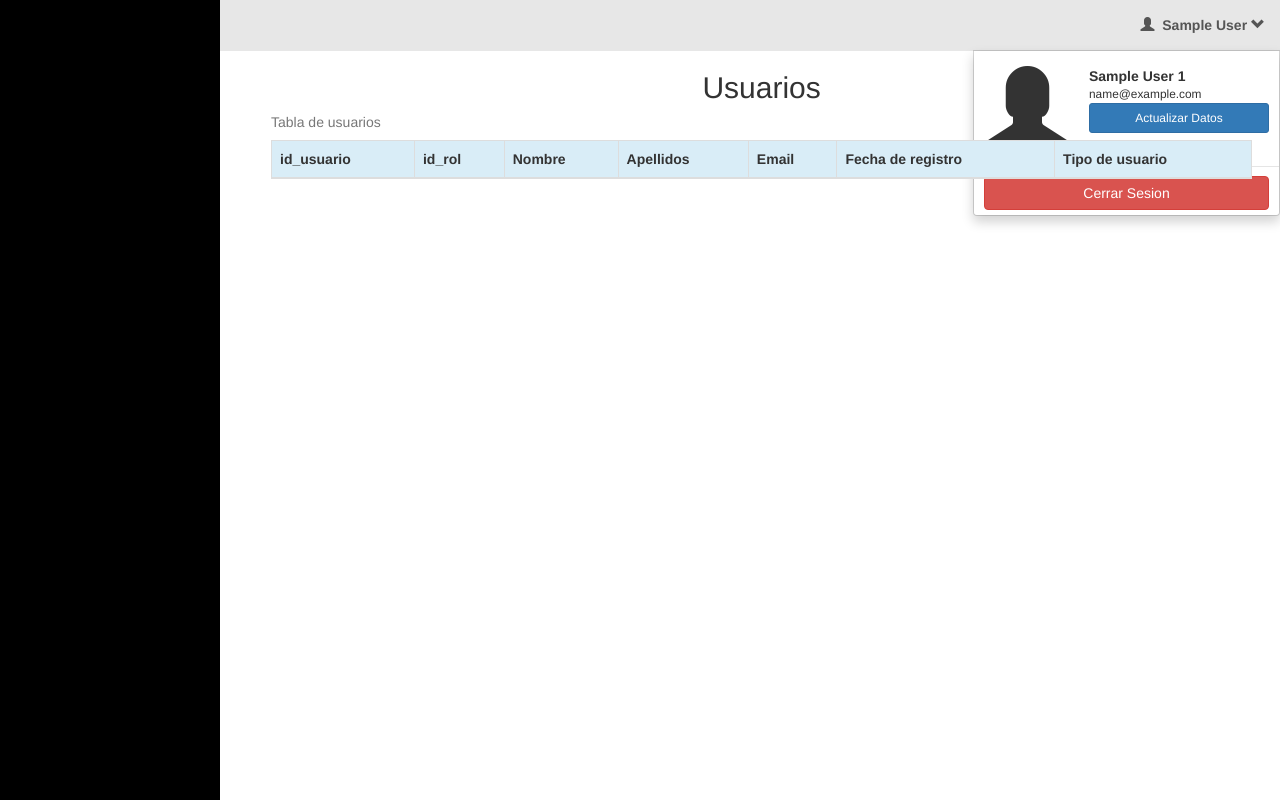
After one commit to luism3090/PhpCodeigniterPractica, a CodeIgniter app: page /PhpCodeigniterPractica/index.php/usuarios/index in a window 1280 px wide, after a click that opens the changed part. The commit adds this page. Run offline with CodeIgniter, Linux system fonts and the light colour scheme; the visitor is signed in with stand-in values (Sample User, id 1); lists and menus that the app fills with data are empty; some libraries are stand-ins or nearby versions.

Commit message:
pinta tabla usuarios

```diff
--- /dev/null
+++ b/application/controllers/Usuarios.php
@@ -0,0 +1,38 @@
+<?php
+defined('BASEPATH') OR exit('No direct script access allowed');
+
+class Usuarios extends CI_Controller
+{
+
+	public function __construct()
+	{
+		parent::__construct();
+
+		if($this->session->userdata('login')==null)
+		{
+			redirect('/Login');
+		}
+
+	}
+	public function index()
+	{
+		$this->load->view('Usuarios/usuarios');
+
+	}
+
+	public function cargarUsuarios()
+	{
+		$this->load->model('Usuarios/users');
+
+		$datosUsuarios = $this->users->obtenerUsuarios();
+
+		//$datos["usuarios"] = $datosUsuarios;
+
+		echo json_encode($datosUsuarios);
+
+	}
+
+
+}
+
+?>
--- /dev/null
+++ b/application/views/Usuarios/usuarios.php
@@ -0,0 +1,121 @@
+<!DOCTYPE html>
+<html lang="en">
+<head>
+	<meta charset="UTF-8">
+	<title>Usuarios</title>
+	<link rel="stylesheet" type="text/css" href="<?php echo base_url();?>public/css/bootstrap.min.css">
+	<link rel="stylesheet" type="text/css" href="<?php echo base_url();?>public/css/estiloHomeMenu.css">
+	<link rel="stylesheet" type="text/css" href="<?php echo base_url();?>public/css/estiloBarraSuperior.css">
+</head>
+<body >
+
+	<div id="contenedor-principal">
+
+					<div class="navbar navbar-default navbar-fixed-top" role="navigation">
+
+									    <div class="container-fluid">
+
+									        <div class="navbar-header">
+
+									        </div>
+
+									        <div class="collapse navbar-collapse">
+
+									            <ul class="nav navbar-nav navbar-right">
+									                <li class="dropdown">
+									                    <a href="#" class="dropdown-toggle" data-toggle="dropdown">
+									                        <span class="glyphicon glyphicon-user"></span>
+									                        <strong><?php echo $this->session->userdata('nombre'); ?></strong>
+									                        <span class="glyphicon glyphicon-chevron-down"></span>
+									                    </a>
+									                    <ul class="dropdown-menu">
+									                        <li>
+									                            <div class="navbar-login">
+									                                <div class="row">
+									                                    <div class="col-lg-4">
+									                                        <p class="text-center">
+									                                            <span class="glyphicon glyphicon-user icon-size"></span>
+									                                        </p>
+									                                    </div>
+									                                    <div class="col-lg-8">
+									                                        <p class="text-left"><strong><?php echo $this->session->userdata('nombre')." ".$this->session->userdata('apellidos') ?></strong></p>
+									                                        <p class="text-left small"><?php echo $this->session->userdata('email')?></p>
+									                                        <p class="text-left">
+									                                            <a href="#" class="btn btn-primary btn-block btn-sm">Actualizar Datos</a>
+									                                        </p>
+									                                    </div>
+									                                </div>
+									                            </div>
+									                        </li>
+									                        <li class="divider"></li>
+									                        <li>
+									                            <div class="navbar-login navbar-login-session">
+									                                <div class="row">
+									                                    <div class="col-lg-12">
+									                                        <p>
+									                                            <a href="#" class="btn btn-danger btn-block" id="btnCerrarSesion">Cerrar Sesion</a>
+									                                        </p>
+									                                    </div>
+									                                </div>
+									                            </div>
+									                        </li>
+									                    </ul>
+									                </li>
+									            </ul>
+									        </div>
+
+									    </div>
+					</div>
+
+					<div class="sidebar left" style="">
+
+						  <ul class="list-sidebar bg-defoult" >
+
+						  </ul>
+					</div>
+
+					<div class="container" style="margin-left:20%;width:79%;" >
+						<div class="row">
+							<div class="col-xs-12">
+								<h2 style="text-align: center;">Usuarios</h2>
+							</div>
+						</div>
+
+						<div class="row">
+							<div class="col-xs-12">
+
+								<div class="table-responsive">
+										<table class="table table-bordered table-hover" id="tblUsuarios">
+												<caption>Tabla de usuarios</caption>
+												<thead>
+									                    <tr class="info">
+									                      <th>id_usuario</th>
+									                      <th>id_rol</th>
+									                      <th>Nombre</th>
+									                      <th>Apellidos</th>
+									                      <th>Email</th>
+									                      <th>Fecha de registro</th>
+									                      <th>Tipo de usuario</th>
+									                    </tr>
+								                </thead>
+										</table>
+								</div>
+
+							</div>
+						</div>
+
+					</div>
+
+	</div>
+
+
+	<script src="<?php echo base_url(); ?>public/libreriasJS/jquery.min.js"></script>
+	<script src="<?php echo base_url(); ?>public/libreriasJS/bootstrap.min.js"></script>
+	<script src="<?php echo base_url(); ?>public/libreriasJS/bootstrapValidator.js"></script>
+	<script src="<?php echo base_url(); ?>public/js/cargarMenu.js"></script>
+	<script src="<?php echo base_url(); ?>public/js/cerrarSesion.js"></script>
+	<script src="<?php echo base_url(); ?>public/js/cargarUsuarios.js"></script>
+
+
+</body>
+</html>
--- /dev/null
+++ b/public/js/cargarMenu.js
@@ -0,0 +1,45 @@
+$(document).ready(function()
+{
+   // $('button').click(function(){
+   //     //$('.sidebar').toggleClass('fliph');
+   // });
+
+    $.ajax(
+      {
+            type: "POST",
+            url: "Home/cargarMenu",
+            dataType:"json",
+            data: "",
+             async: true,
+            success: function(result)
+                {
+                    $(".list-sidebar").html(result.rowsMenu);
+
+
+                    $("body .sidebar a[href='"+window.location.href.replace("#","")+"']").closest("ul").siblings().click();
+                    $("body .sidebar a[href='"+window.location.href.replace("#","")+"']").addClass('selecionado');
+
+                },
+         error:function(result)
+            {
+              alert("Error");
+             console.log(result.responseText);
+              //$("#error").html(data.responseText);
+            }
+
+          });
+
+
+
+  	$("body").on("click",".sidebar ul li a",function()
+  	{
+
+  		if($(this).parent().find("ul").length == 0 )
+  		{
+  			$(".sidebar ul li a").removeClass("selecionado");
+  			$(this).addClass("selecionado");
+  		}
+
+  	});
+
+});
--- /dev/null
+++ b/public/js/cargarUsuarios.js
@@ -0,0 +1,46 @@
+$(document).ready(function()
+{
+
+    $.ajax(
+      {
+          type: "POST",
+          url: "Usuarios/cargarUsuarios",
+          dataType:"json",
+          data: "",
+           async: true,
+          success: function(result)
+              {
+                var tablaUsuarios = "<tbody>";
+
+                  for(var x=0 ; x < result.usuarios.length ;x++)
+                  {
+
+                    tablaUsuarios += "<tr>"+
+                                          "<td>"+result.usuarios[x].id_usuario+"</td>"+
+                                          "<td>"+result.usuarios[x].id_rol+"</td>"+
+                                          "<td>"+result.usuarios[x].nombre+"</td>"+
+                                          "<td>"+result.usuarios[x].apellidos+"</td>"+
+                                          "<td>"+result.usuarios[x].email+"</td>"+
+                                          "<td>"+result.usuarios[x].fecha_registro+"</td>"+
+                                          "<td>"+result.usuarios[x].tipoUsuario+"</td>"+
+                                      "</tr>";
+
+                  }
+
+                  tablaUsuarios +="</tbody>";
+
+
+
+                  $("#tblUsuarios").append(tablaUsuarios);
+
+              },
+         error:function(result)
+            {
+              alert("Error");
+             console.log(result.responseText);
+
+            }
+
+          });
+
+});
--- /dev/null
+++ b/public/js/cerrarSesion.js
@@ -0,0 +1,37 @@
+$(document).ready(function()
+{
+
+    $("#btnCerrarSesion").on("click",function()
+    {
+
+       $.ajax(
+        {
+              type: "POST",
+              dataType: "json",
+              url: "Home/cerrarSesion",
+              data: "",
+               async: true,
+              success: function(result)
+                  {
+
+                    if(!result.sesion)
+                    {
+                      location.href = result.base_url;
+                    }
+
+
+                  },
+           error:function(result)
+              {
+
+                console.log(result.responseText);
+                //$("#error").html(data.responseText);
+              }
+
+            });
+
+    });
+
+
+
+  });
--- a/public/js/login.js
+++ b/public/js/login.js
@@ -67,7 +67,7 @@ $(document).on("ready",function()
 				$.ajax(
 				{
 		          type: "POST",
-		          dataType: "json",
+		          dataType:"json",
 		          url: "Login/loginUsuario",
 		          data: {
 		          		email: $("#email").val(),
```
Also changed, not shown: application/controllers/Home.php (+29 -15 lines), application/models/Home/Menu.php (renamed from application/models/Home/CargarMenu.php, +10 -5 lines), application/models/Usuarios/users.php (added, +51 -0 lines), application/views/Home/home.php (+12 -158 lines), public/js/homeMenu.js (deleted, +0 -60 lines).
